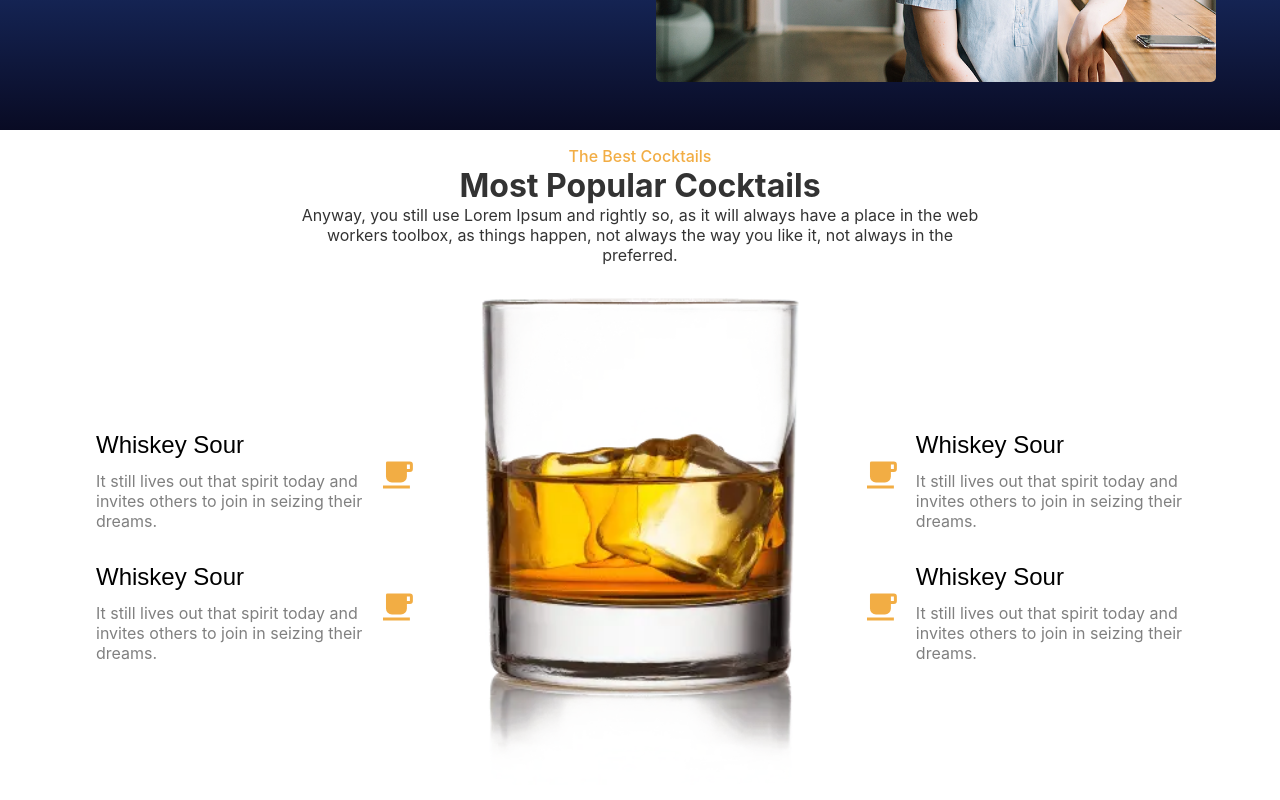
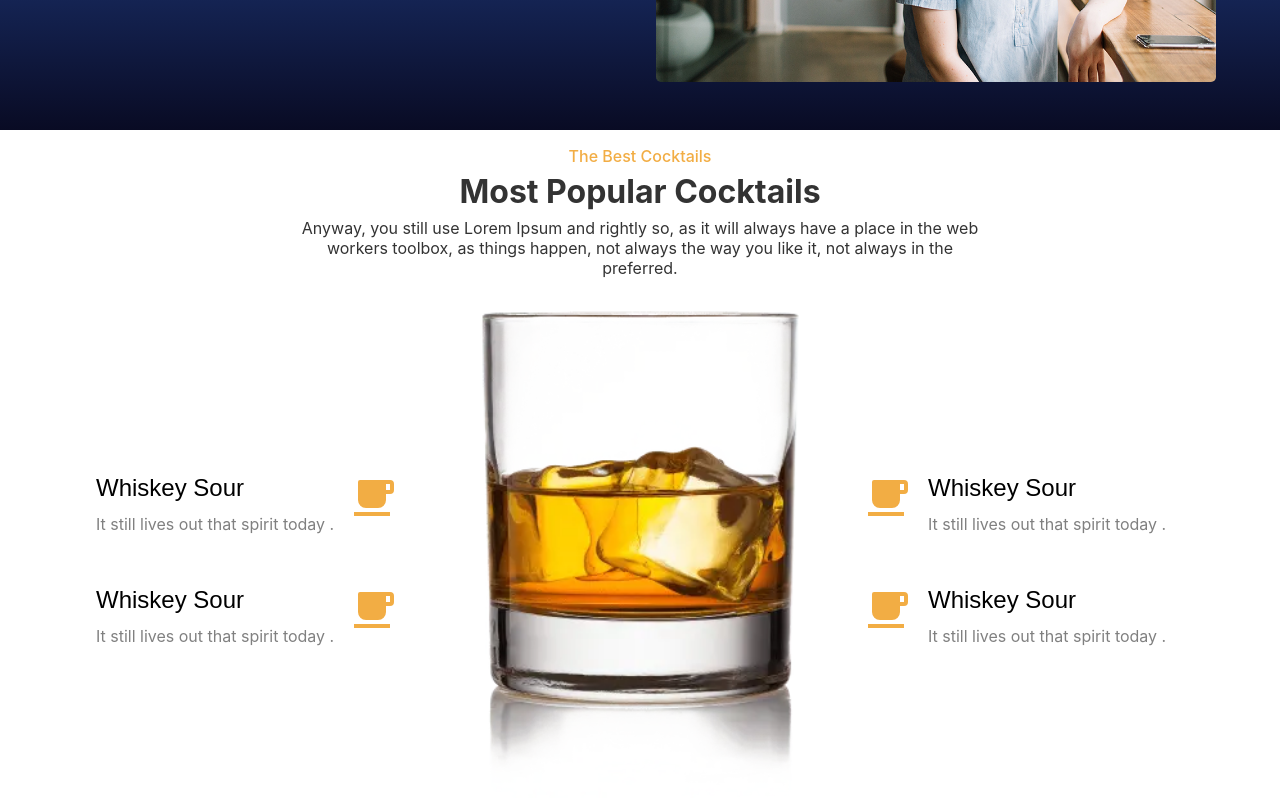
Before and after one commit to blyncnov/NextFood, a Next.js app: page / in a window 1280 px wide. Shown: the part 478-1278 px from the top of the page. Built offline with nearby package versions, Linux system fonts and the light colour scheme.

Commit message:
my first nexfood commit v4 featured food 2

```diff
--- a/components/Featured.jsx
+++ b/components/Featured.jsx
@@ -31,17 +31,18 @@ const Featured = () => {
                                 <div className="feature__container">
                                     <div className="placement">
                                         <h4>Whiskey Sour</h4>
-                                        <p>It still lives out that spirit today and invites others to join in seizing their dreams.</p>
+                                        <p>It still lives out that spirit today .</p>
                                     </div>
-                                    <RiCupFill style={{ fontSize: "5em", color: "#F2AD44" }} />
+                                    <RiCupFill style={{ fontSize: "3em", color: "#F2AD44" }} />
                                 </div>
+                                <br />
                                 <br />
                                 <div className="feature__container">
                                     <div className="placement">
                                         <h4>Whiskey Sour</h4>
-                                        <p>It still lives out that spirit today and invites others to join in seizing their dreams.</p>
+                                        <p>It still lives out that spirit today .</p>
                                     </div>
-                                    <RiCupFill style={{ fontSize: "5em", color: "#F2AD44" }} />
+                                    <RiCupFill style={{ fontSize: "3em", color: "#F2AD44" }} />
                                 </div>
                             </div>
                         </FeaturedRows>
@@ -57,19 +58,20 @@ const Featured = () => {
                         <FeaturedRows>
                             <div>
                                 <div className="feature__container secondp">
-                                    <RiCupFill style={{ fontSize: "5em", color: "#F2AD44" }} />
+                                    <RiCupFill style={{ fontSize: "3em", color: "#F2AD44" }} />
                                     <div className="placement">
                                         <h4>Whiskey Sour</h4>
-                                        <p>It still lives out that spirit today and invites others to join in seizing their dreams.</p>
+                                        <p>It still lives out that spirit today .</p>
                                     </div>
 
                                 </div>
                                 <br />
+                                <br />
                                 <div className="feature__container secondp">
-                                    <RiCupFill style={{ fontSize: "5em", color: "#F2AD44" }} />
+                                    <RiCupFill style={{ fontSize: "3em", color: "#F2AD44" }} />
                                     <div className="placement">
                                         <h4>Whiskey Sour</h4>
-                                        <p>It still lives out that spirit today and invites others to join in seizing their dreams.</p>
+                                        <p>It still lives out that spirit today .</p>
                                     </div>
                                 </div>
                             </div>
--- a/styles/featured.js
+++ b/styles/featured.js
@@ -17,6 +17,11 @@ export const FeaturedContainerColumn = styled.div`
     font-weight: 400;
   }
 
+  .featured__text h1 {
+    margin: 0.2em 0;
+    font-size: 2rem;
+  }
+
   .featured__text h4 {
     font-weight: 500;
     color: #f2ad44;
@@ -33,6 +38,10 @@ export const FeaturedContainerColumn = styled.div`
     .featured__text p {
       max-width: 100%;
       font-size: 14px;
+    }
+
+    .featured__text h1 {
+      font-size: 1.3rem;
     }
   }
 `;
```
